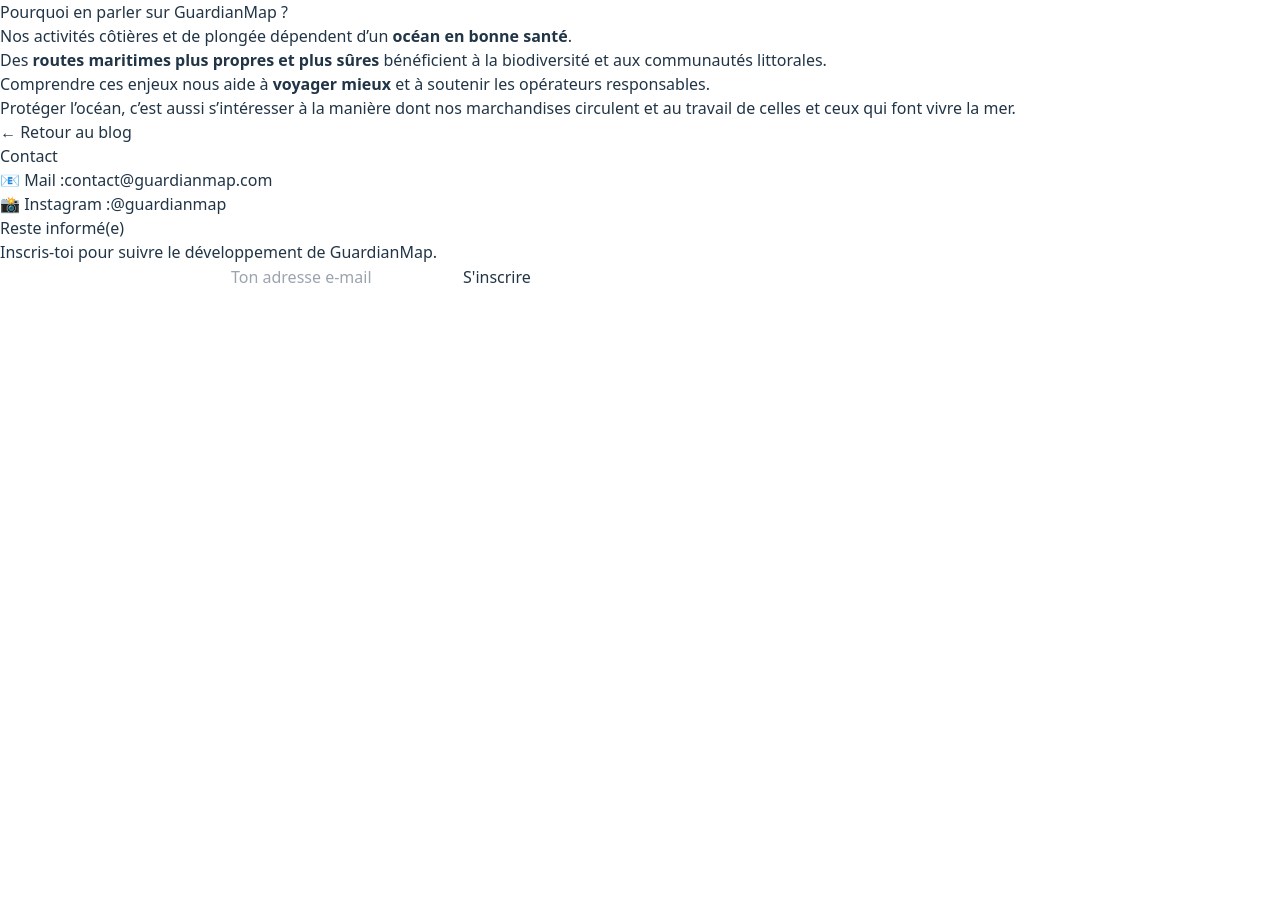
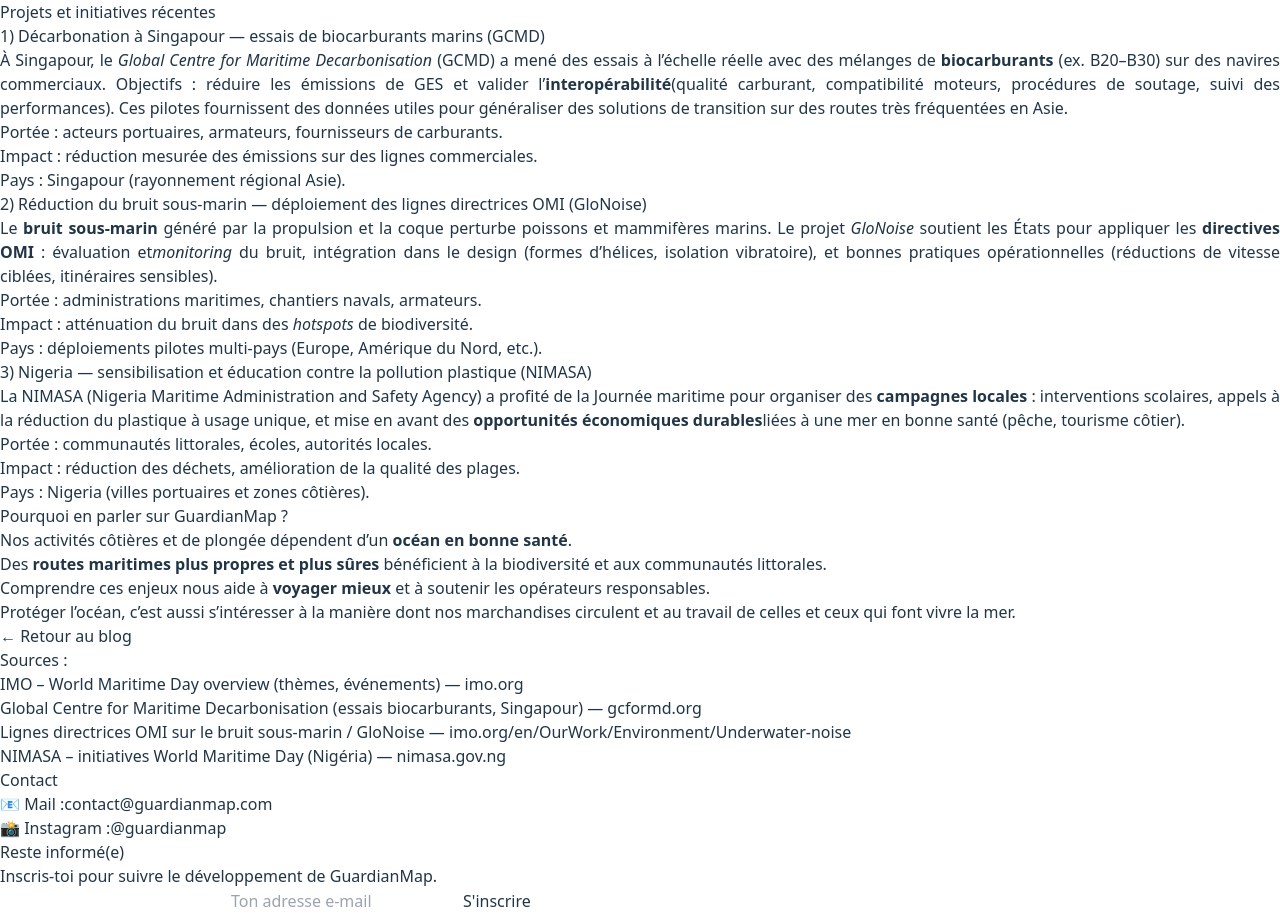
Before and after one commit to jadefalck/guardian_map, a React (Vite) app: page /blog/world-maritime-day in a window 1280 px wide. Shown: the part 1120-2034 px from the top of the page. Before the commit the page ends 1410 px from the top, so only its background shows below. Built offline with nearby package versions, Linux system fonts and the light colour scheme; no server answers; a web font is replaced by a local one.

Commit message:
Blog World Maritime Day

```diff
--- a/src/pages/blog/WorldMaritimeDay.jsx
+++ b/src/pages/blog/WorldMaritimeDay.jsx
@@ -45,13 +45,82 @@
         <h2 className="text-xl font-semibold text-[#1113a2] mt-6 mb-3">
           Un thème chaque année
         </h2>
-        <p className="mb-4" style={{ textAlign: "justify" }}>
+        <p className="mb-6" style={{ textAlign: "justify" }}>
           Chaque édition propose un <strong>thème spécifique</strong> (ex. prévention de
           la pollution, transition énergétique, numérique, sécurité des navires, etc.).
           C’est l’occasion de faire le point sur les engagements de l’OMI et les avancées
           réglementaires.
         </p>
 
+        {/* PROJETS — déplacé avant "Pourquoi en parler" */}
+        <h2 className="text-xl font-semibold text-[#1113a2] mt-2 mb-3">
+          Projets et initiatives récentes
+        </h2>
+
+        <div className="space-y-5 mb-8">
+          {/* 1. Décarbonation (Singapour / GCMD) */}
+          <section className="bg-white rounded-2xl shadow p-5">
+            <h3 className="font-semibold text-gray-900">
+              1) Décarbonation à Singapour — essais de biocarburants marins (GCMD)
+            </h3>
+            <p className="mt-2" style={{ textAlign: "justify" }}>
+              À Singapour, le <em>Global Centre for Maritime Decarbonisation</em> (GCMD)
+              a mené des essais à l’échelle réelle avec des mélanges de
+              <strong> biocarburants</strong> (ex. B20–B30) sur des navires commerciaux.
+              Objectifs : réduire les émissions de GES et valider l’<strong>interopérabilité</strong>
+              (qualité carburant, compatibilité moteurs, procédures de soutage, suivi
+              des performances). Ces pilotes fournissent des données utiles pour
+              généraliser des solutions de transition sur des routes très fréquentées en
+              Asie.
+            </p>
+            <ul className="list-disc list-inside mt-2 text-sm text-gray-700">
+              <li>Portée : acteurs portuaires, armateurs, fournisseurs de carburants.</li>
+              <li>Impact : réduction mesurée des émissions sur des lignes commerciales.</li>
+              <li>Pays : Singapour (rayonnement régional Asie).</li>
+            </ul>
+          </section>
+
+          {/* 2. Bruit sous-marin (GloNoise / lignes directrices OMI) */}
+          <section className="bg-white rounded-2xl shadow p-5">
+            <h3 className="font-semibold text-gray-900">
+              2) Réduction du bruit sous-marin — déploiement des lignes directrices OMI (GloNoise)
+            </h3>
+            <p className="mt-2" style={{ textAlign: "justify" }}>
+              Le <strong>bruit sous-marin</strong> généré par la propulsion et la coque
+              perturbe poissons et mammifères marins. Le projet <em>GloNoise</em> soutient
+              les États pour appliquer les <strong>directives OMI</strong> : évaluation et
+              <em>monitoring</em> du bruit, intégration dans le design (formes d’hélices,
+              isolation vibratoire), et bonnes pratiques opérationnelles
+              (réductions de vitesse ciblées, itinéraires sensibles).
+            </p>
+            <ul className="list-disc list-inside mt-2 text-sm text-gray-700">
+              <li>Portée : administrations maritimes, chantiers navals, armateurs.</li>
+              <li>Impact : atténuation du bruit dans des <em>hotspots</em> de biodiversité.</li>
+              <li>Pays : déploiements pilotes multi-pays (Europe, Amérique du Nord, etc.).</li>
+            </ul>
+          </section>
+
+          {/* 3. Actions locales Nigeria (NIMASA) */}
+          <section className="bg-white rounded-2xl shadow p-5">
+            <h3 className="font-semibold text-gray-900">
+              3) Nigeria — sensibilisation et éducation contre la pollution plastique (NIMASA)
+            </h3>
+            <p className="mt-2" style={{ textAlign: "justify" }}>
+              La NIMASA (Nigeria Maritime Administration and Safety Agency) a profité de
+              la Journée maritime pour organiser des <strong>campagnes locales</strong> :
+              interventions scolaires, appels à la réduction du plastique à usage unique,
+              et mise en avant des <strong>opportunités économiques durables</strong>
+              liées à une mer en bonne santé (pêche, tourisme côtier).
+            </p>
+            <ul className="list-disc list-inside mt-2 text-sm text-gray-700">
+              <li>Portée : communautés littorales, écoles, autorités locales.</li>
+              <li>Impact : réduction des déchets, amélioration de la qualité des plages.</li>
+              <li>Pays : Nigeria (villes portuaires et zones côtières).</li>
+            </ul>
+          </section>
+        </div>
+
+        {/* Pourquoi en parler — déplacé après les projets */}
         <h2 className="text-xl font-semibold text-[#1113a2] mt-6 mb-3">
           Pourquoi en parler sur GuardianMap ?
         </h2>
@@ -81,6 +150,57 @@
         >
           ← Retour au blog
         </Link>
+
+        {/* Sources */}
+        <div className="mt-8 text-xs text-gray-500">
+          <p className="font-semibold mb-1">Sources :</p>
+          <ul className="list-disc list-inside space-y-1">
+            <li>
+              IMO – World Maritime Day overview (thèmes, événements) —{" "}
+              <a
+                href="https://www.imo.org/"
+                target="_blank"
+                rel="noopener noreferrer"
+                className="underline"
+              >
+                imo.org
+              </a>
+            </li>
+            <li>
+              Global Centre for Maritime Decarbonisation (essais biocarburants, Singapour) —{" "}
+              <a
+                href="https://www.gcformd.org/"
+                target="_blank"
+                rel="noopener noreferrer"
+                className="underline"
+              >
+                gcformd.org
+              </a>
+            </li>
+            <li>
+              Lignes directrices OMI sur le bruit sous-marin / GloNoise —{" "}
+              <a
+                href="https://www.imo.org/en/OurWork/Environment/Pages/Underwater-noise.aspx"
+                target="_blank"
+                rel="noopener noreferrer"
+                className="underline"
+              >
+                imo.org/en/OurWork/Environment/Underwater-noise
+              </a>
+            </li>
+            <li>
+              NIMASA – initiatives World Maritime Day (Nigéria) —{" "}
+              <a
+                href="https://nimasa.gov.ng/"
+                target="_blank"
+                rel="noopener noreferrer"
+                className="underline"
+              >
+                nimasa.gov.ng
+              </a>
+            </li>
+          </ul>
+        </div>
       </article>
 
       {/* Footer */}
```
